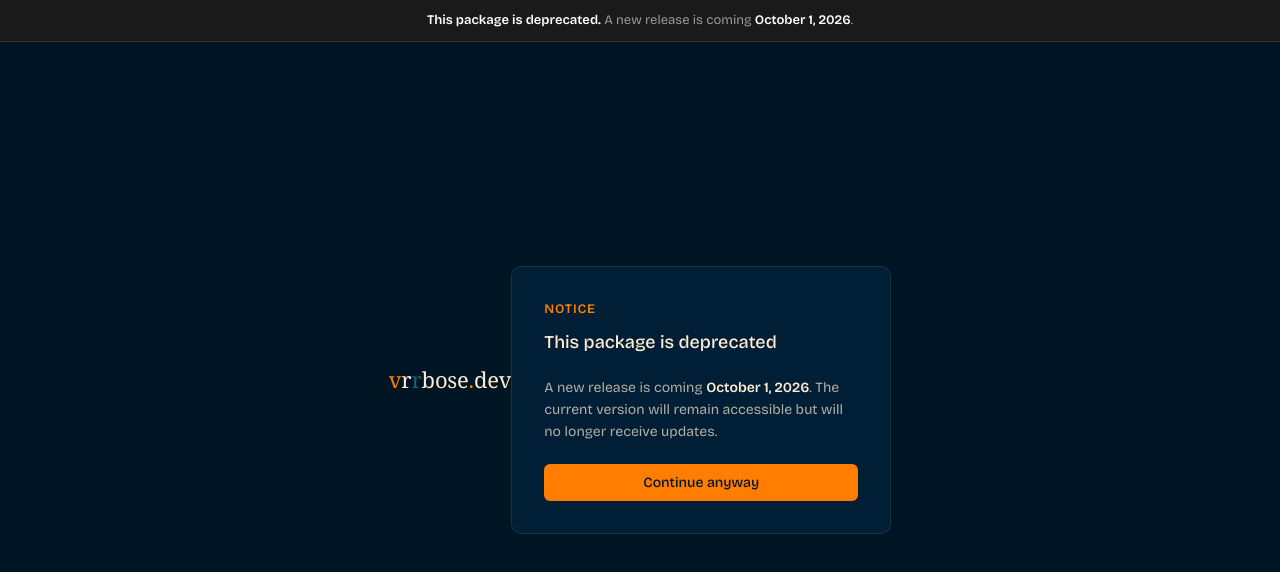
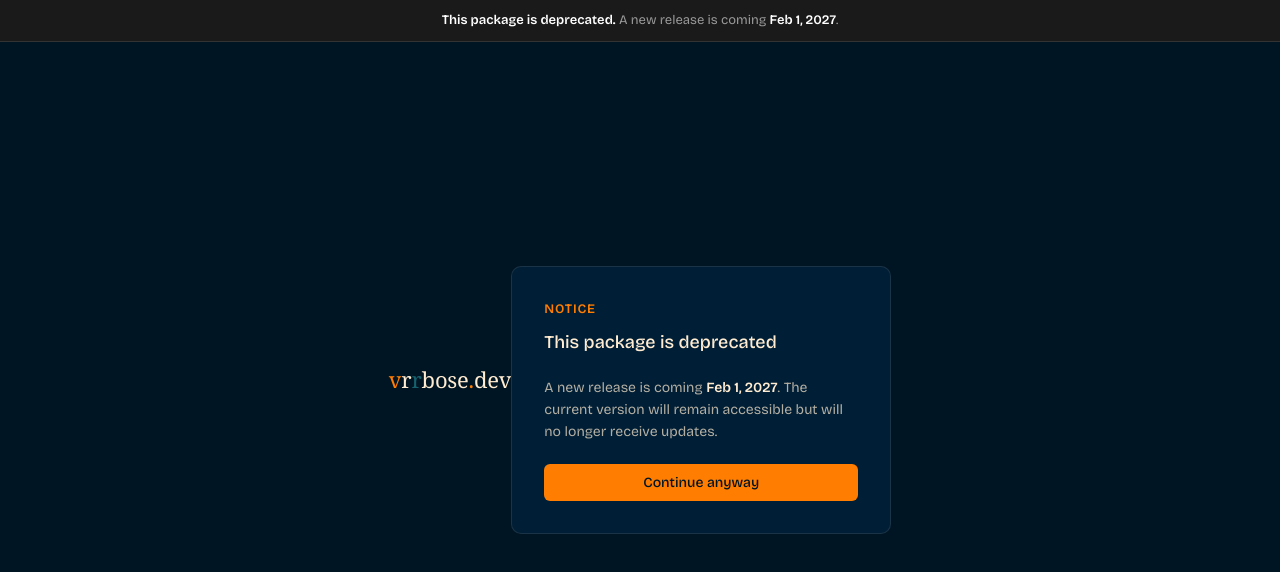
Before and after one commit to hayzaydeee/vrrbose, a Next.js app in the folder packages/web/: page /auth/login in a window 1280 px wide. Shown: the top 572 px of the page. Built offline with nearby package versions, Linux system fonts and the light colour scheme; a web font is replaced by a local one.

Commit message:
feat: update deprecation notice date to February 1, 2027 in README and layout components

```diff
--- a/packages/web/src/app/auth/login/page.tsx
+++ b/packages/web/src/app/auth/login/page.tsx
@@ -47,7 +47,7 @@ export default function LoginPage() {
             <h2 style={{ margin: 0, fontSize: '18px', fontWeight: 500, color: '#FFECD1', fontFamily: 'Goudy Bookletter 1911, Georgia, serif' }}>This package is deprecated</h2>
           </div>
           <p style={{ margin: 0, fontSize: '14px', lineHeight: '1.6', color: 'rgba(255,236,209,0.7)' }}>
-            A new release is coming <strong style={{ color: '#FFECD1' }}>October 1, 2026</strong>. The current version will remain accessible but will no longer receive updates.
+            A new release is coming <strong style={{ color: '#FFECD1' }}>Feb 1, 2027</strong>. The current version will remain accessible but will no longer receive updates.
           </p>
           <button
             onClick={() => setAcknowledged(true)}
--- a/packages/web/src/app/layout.tsx
+++ b/packages/web/src/app/layout.tsx
@@ -22,7 +22,7 @@ export default function RootLayout({ children }: { children: React.ReactNode })
         <body>
           <a className="skip-link" href="#main-content">Skip to main content</a>
           <div style={{ position: 'fixed', top: 0, left: 0, right: 0, zIndex: 200, background: '#1a1a1a', borderBottom: '1px solid #333', padding: '10px 16px', textAlign: 'center', fontSize: '13px', color: '#999' }}>
-            <strong style={{ color: '#fff' }}>This package is deprecated.</strong> A new release is coming <strong style={{ color: '#fff' }}>October 1, 2026</strong>.
+            <strong style={{ color: '#fff' }}>This package is deprecated.</strong> A new release is coming <strong style={{ color: '#fff' }}>Feb 1, 2027</strong>.
           </div>
           {children}
         </body>
```
Also changed, not shown: 1 other file (tests, documents, lock files or other folders).
